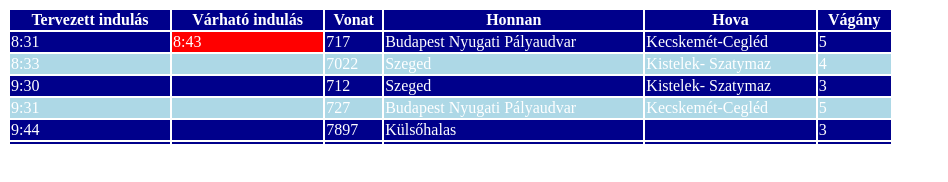
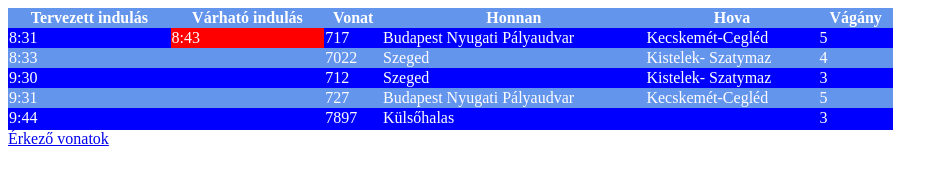
Before and after one commit to RonaiMarton/2025_01_30_MAV_utastajekoztato, a plain HTML site: page indulo_vonatok.html in a window 1280 px wide. Shown: the whole page, without its empty margins (0-948 px from the left). Drawn offline with Linux system fonts and the light colour scheme.

Commit message:
vegleges

```diff
--- a/indulo_vonatok.css
+++ b/indulo_vonatok.css
@@ -1,12 +1,9 @@
-thead, tbody, th {
+table {
     border: hidden;
-    background-color: darkblue;
     color: white;
     border-collapse: collapse;
-
-    }
-.egy, .harom, .ot {
-    background-color: lightblue;
+    background-color: blue;
+    width: 70%;
 }
 #keso {
     background-color: red;
@@ -14,3 +11,9 @@ thead, tbody, th {
 table {
     width: 70%;
 }
+.egy, .ot, .harom {
+    background-color: cornflowerblue;
+}
+tbody :hover {
+    background-color: blueviolet;
+}
--- a/indulo_vonatok.html
+++ b/indulo_vonatok.html
@@ -69,5 +69,6 @@
             </tr>
         </tbody>
     </table>
+    <a href="index.html" target="_self">Érkező vonatok</a>
 </body>
 </html>
--- a/style.css
+++ b/style.css
@@ -1,10 +1,9 @@
 table {
     font-family: 'Courier New', Courier, monospace;
-    font-size: 30px;
     text-align: center;
     border-collapse: collapse;
-    padding: 15px;
     background-color: greenyellow;
+    width: 70%;
 }
 th {
     background-color: rgb(111, 179, 10);
@@ -14,13 +13,13 @@ th {
     background-color: red;
 }
 .elso_sor{
-    background-color: chartreuse;
+    background-color: lightgreen;
 }
-.harmdik_sor{
-    background-color: chartreuse;
+.harmadik_sor{
+    background-color: lightgreen;
 }
 .otodik_sor{
-    background-color: chartreuse;
+    background-color: lightgreen;
 }
 tbody :hover {
     background-color: aquamarine;
```
